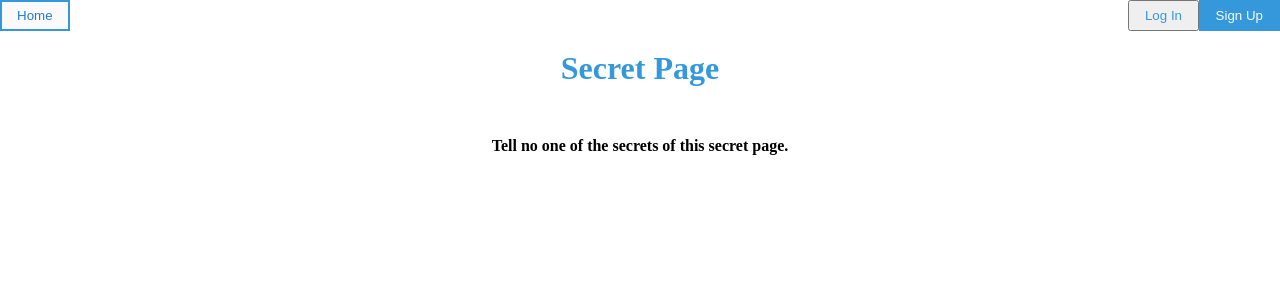
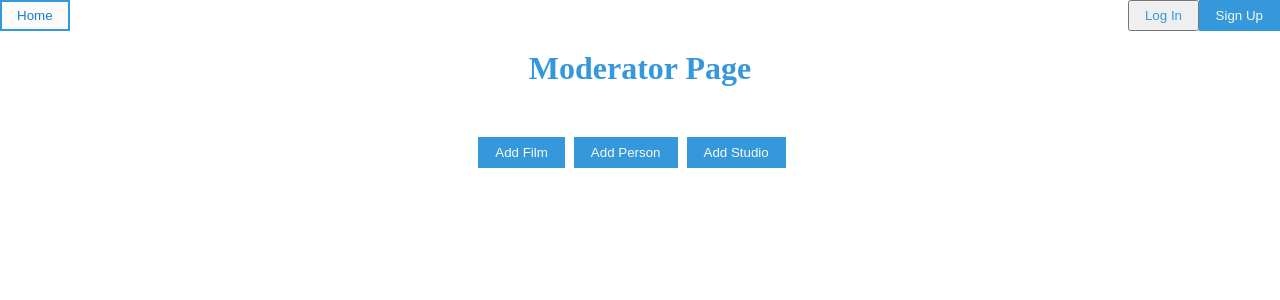
Before and after one commit to benjaminulmer/471Project, a PHP site: page /modPage.php in a window 1280 px wide. Shown: the top 300 px of the page. Run offline with PHP 8.4, Linux system fonts and the light colour scheme.

Commit message:
mod page buttons

```diff
--- a/homePage.php
+++ b/homePage.php
@@ -58,7 +58,7 @@
 			?>
 
 			<form action="modPage.php">
-			<input type="submit" class="button5" value="It's a secret!">
+			<input type="submit" class="button5" value="Moderator Page">
 			</form>
 			<?php
 		}
--- a/modPage.php
+++ b/modPage.php
@@ -10,12 +10,29 @@
 			width: 500px;
 			margin: 50px auto;
 		}
+		form {
+			display: inline;
+		}
 	</style>
 
 	<body>
 		<?php include 'header.php' ?>
 
-		<font color="#3498DB"><center><h1>Secret Page</h1></center></font>
-		<center><b>Tell no one of the secrets of this secret page.</b></center>
+		<font color="#3498DB"><center><h1>Moderator Page</h1></center></font>
+		<center>
+			<form action="addMovie.php">
+			<input type="submit" class="button" value="Add Film">
+			</form>
+			<span style="display: inline-block; width: 1px;"></span>
+			<form action="addPerson.php">
+			<input type="submit" class="button" value="Add Person">
+			</form>
+			<span style="display: inline-block; width: 1px;"></span>
+			<form action="addStudio.php">
+			<input type="submit" class="button" value="Add Studio">
+			</form>
+
+
+		</center>
 	</body>
 </html>
```
